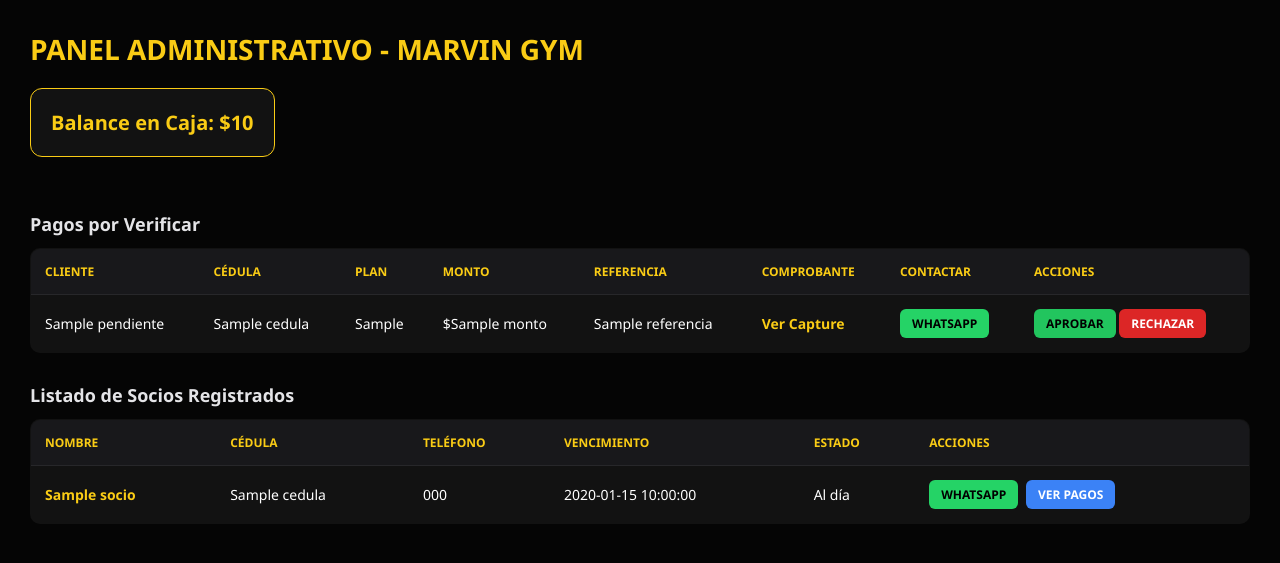
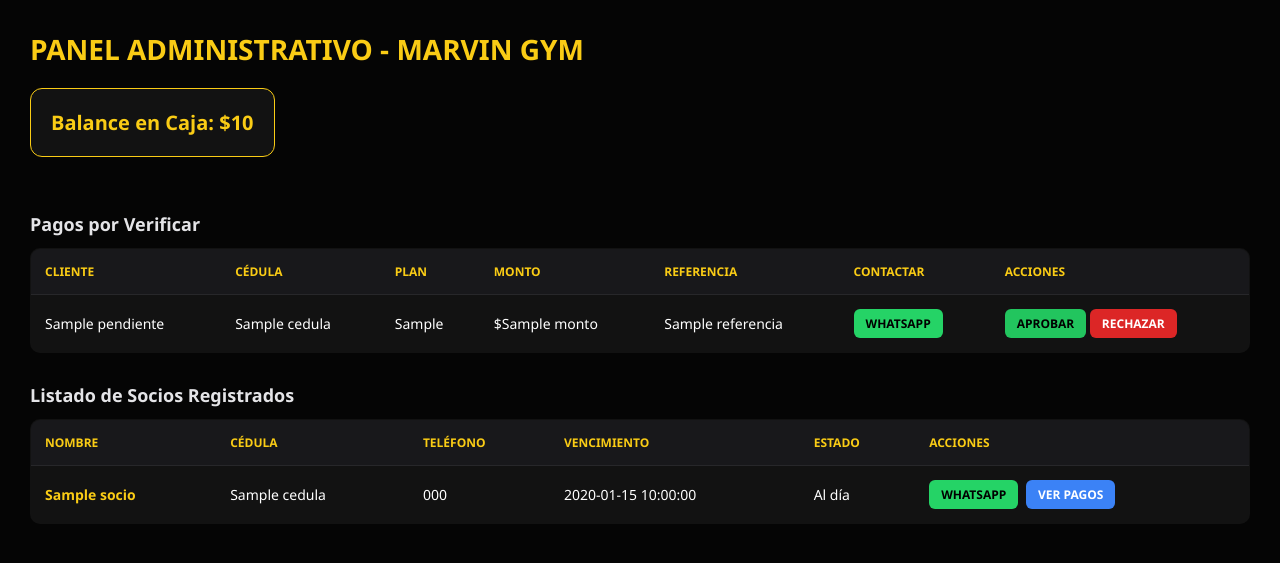
Before and after one commit to alfredzambra18/MarvinGym, a Flask app: template templates/admin.html in a window 1280 px wide. Shown: the top 563 px of the page. Run offline with Flask 3, Linux system fonts and the light colour scheme; the template is opened without the code that fills it: most values are stand-ins (such as "Sample title", 1, 10 or a date in 2020).

Commit message:
fix: Corregir campo teléfono en socios y remover visualización de comprobante en pendientes

```diff
--- a/templates/admin.html
+++ b/templates/admin.html
@@ -47,7 +47,6 @@
                 <th>Plan</th>
                 <th>Monto</th>
                 <th>Referencia</th>
-                <th>Comprobante</th>
                 <th>Contactar</th>
                 <th>Acciones</th>
             </tr>
@@ -60,7 +59,6 @@
                 <td>{{ p.tipo_plan }}</td>
                 <td>${{ p.monto }}</td>
                 <td>{{ p.referencia }}</td>
-                <td><a href="/static/uploads/{{ p.comprobante_path }}" target="_blank" style="color:#facc15; font-weight: bold; text-decoration: none;">Ver Capture</a></td>
                 <td>
                     <a href="https://wa.me/{{ p.ws_phone }}?text=Hola%20{{ p.nombre }},%20te%20escribimos%20de%20Marvin%20Gym%20respecto%20a%20tu%20pago%20Ref:%20{{ p.referencia }}" target="_blank" class="btn btn-ws">WhatsApp</a>
                 </td>
```
